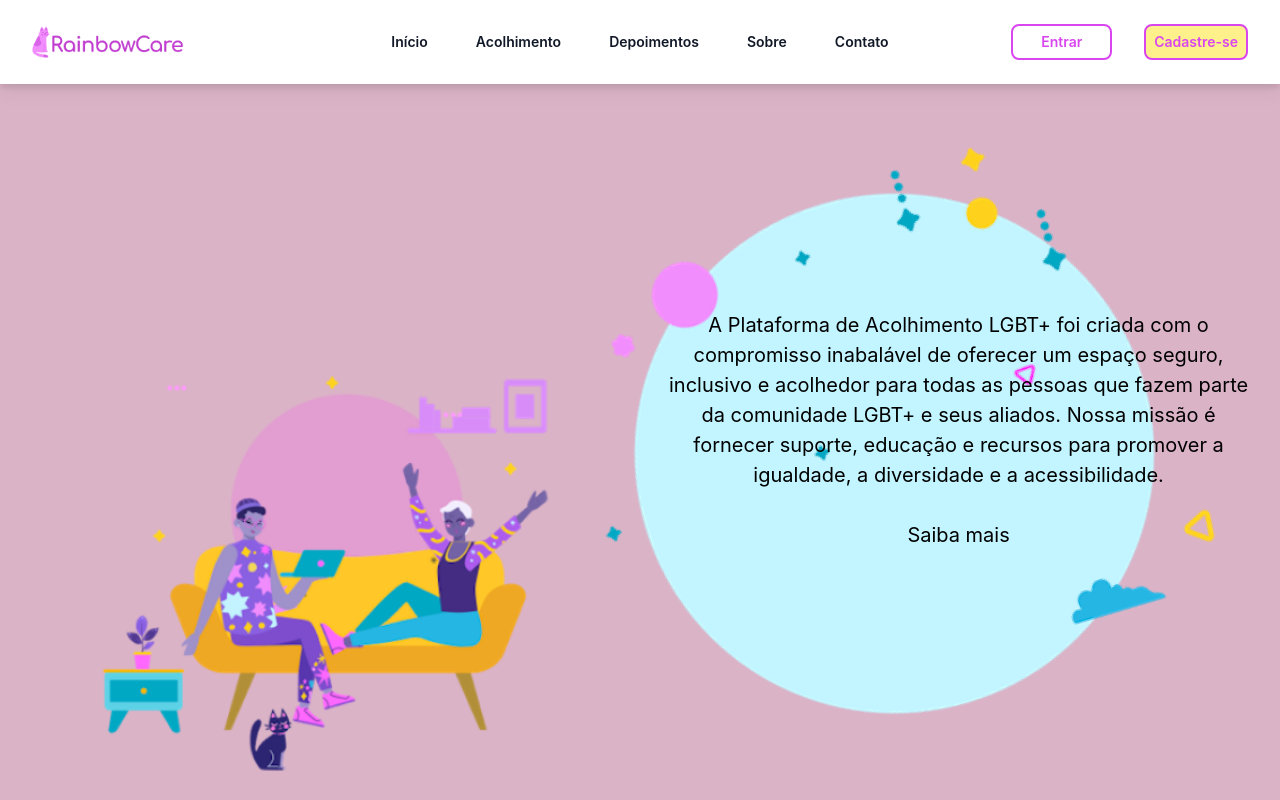
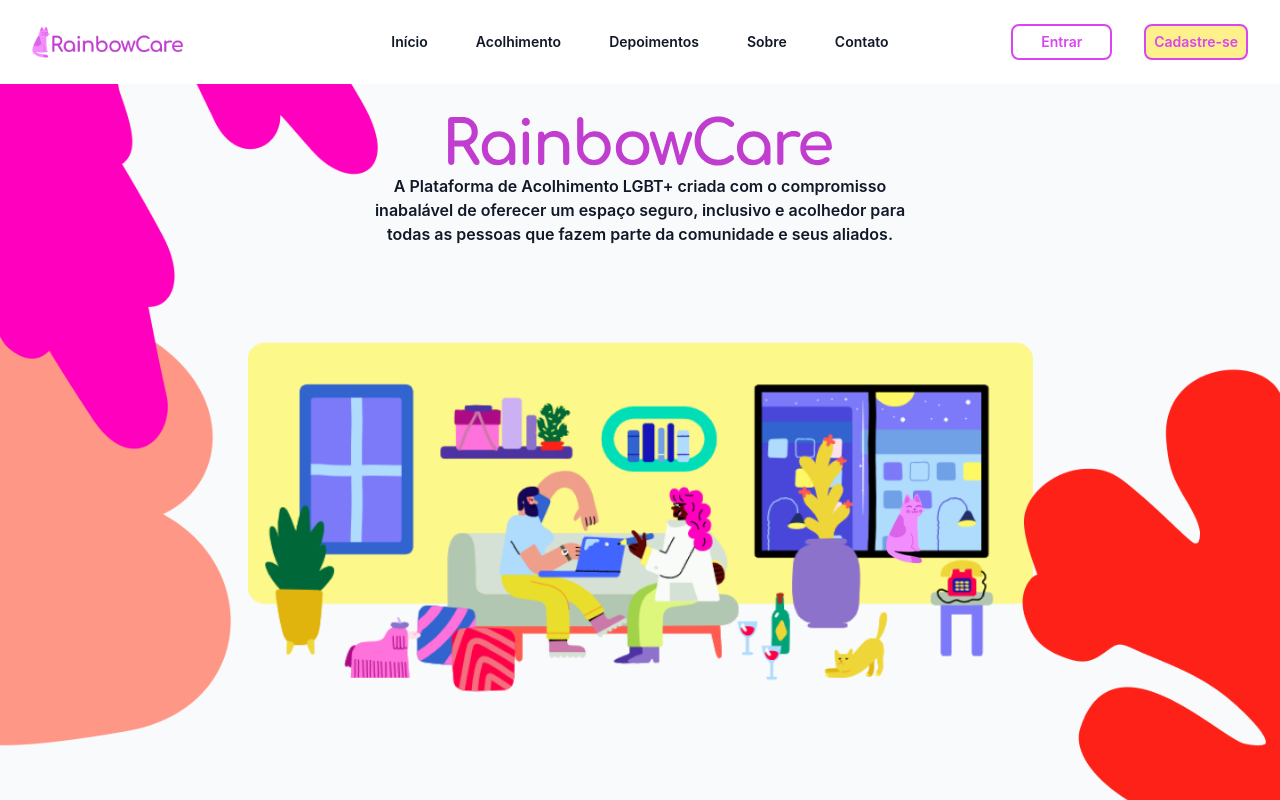
Before and after one commit to hiaaenry/RainbowCare, a React (Create React App) app in the folder front-end/: page / in a window 1280 px wide. Shown: the top 800 px of the page. Built offline with nearby package versions, Linux system fonts and the light colour scheme.

Commit message:
:dizzy: feat: creating initial structure to home
Co-authored-by: Gleicianegaldino <gleicianegaldino25@gmail.com>

```diff
--- a/front-end/src/components/pages/Home.jsx
+++ b/front-end/src/components/pages/Home.jsx
@@ -1,26 +1,23 @@
-
-
-function Home(){
-    return(
-        <div className='home'>
-            <div className='center'>
-                <div className='home-page'>
-                    <div className='img-home1'>
-                        <div className='page1-2'>
-                            <img  src="page1-2.png"/>
-                        </div>
-                        <div className='page1-1'>
-                            <img src="page1-1.png"/>
-                            <p className="pa">A Plataforma de Acolhimento LGBT+ foi criada com o compromisso inabalável de oferecer um espaço seguro, inclusivo e acolhedor para todas as pessoas que fazem parte da comunidade LGBT+ e seus aliados. Nossa missão é fornecer suporte, educação e recursos para promover a igualdade, a diversidade e a acessibilidade.
-                             <br /> <br /><button>Saiba mais</button>
-                            </p>
-
-                        </div>
-
-                    </div>
+function Home() {
+    return (
+        <>
+            <div className="relative z-20 flex bg-scroll bg-cover bg-center overflow-hidden h-screen bg-gray-50" style={{ backgroundImage: "url('./background/home-banner-1.png')" }}>
+                <div class="relative mt-8 hidden sm:block">
+                    <img src="name-rainbowcare-vector.svg" class="max-w-xs m-auto md:max-w-sm" />
+                    <p className="mt-2 mb-10 flex justify-center text-base text-center text-gray-900 font-semibold">
+                        A Plataforma de Acolhimento LGBT+ criada com o compromisso<br></br>
+                        inabalável de oferecer um espaço seguro, inclusivo e acolhedor para<br></br>
+                        todas as pessoas que fazem parte da comunidade e seus aliados.
+                    </p>
                 </div>
             </div>
-        </div>
+
+            <div className="relative z-20 flex bg-scroll bg-auto overflow-hidden h-screen bg-gray-50" style={{ backgroundImage: "url('./background/home-banner-2.png')" }}>
+            </div>
+
+            <div className="relative z-20 flex bg-scroll bg-auto overflow-hidden h-screen bg-gray-50" style={{ backgroundImage: "url('./background/home-banner-4.png')" }}>
+            </div>
+        </>
     );
 }
 
```
